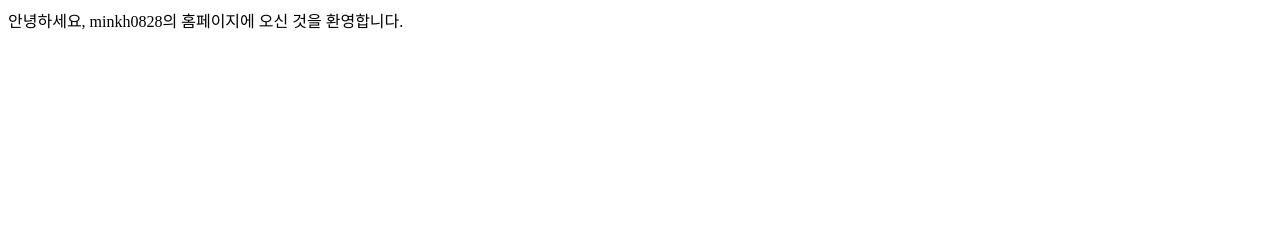
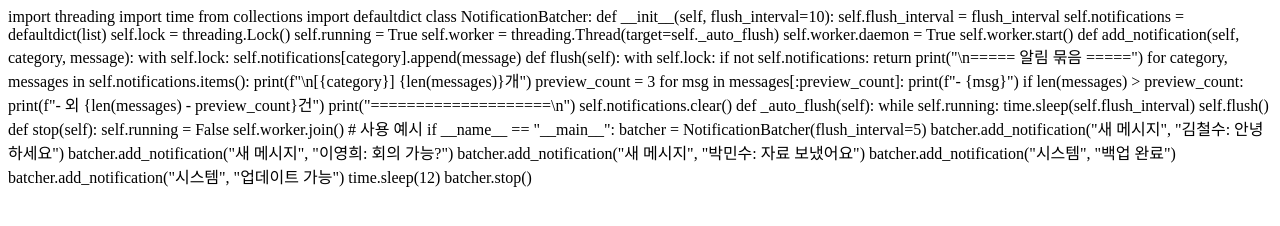
Before and after one commit to minkh0828/minkh0828.github.io, a plain HTML site: page index.html in a window 1280 px wide. Drawn offline with Linux system fonts and the light colour scheme.

Commit message:
Update index.html

```diff
--- a/index.html
+++ b/index.html
@@ -4,8 +4,70 @@
     <title>my home
     </title>
   </head>
-  <body>
-    안녕하세요, minkh0828의 홈페이지에 오신 것을 환영합니다.
+  <body>import threading
+import time
+from collections import defaultdict
+
+class NotificationBatcher:
+    def __init__(self, flush_interval=10):
+        self.flush_interval = flush_interval
+        self.notifications = defaultdict(list)
+        self.lock = threading.Lock()
+        self.running = True
+
+        self.worker = threading.Thread(target=self._auto_flush)
+        self.worker.daemon = True
+        self.worker.start()
+
+    def add_notification(self, category, message):
+        with self.lock:
+            self.notifications[category].append(message)
+
+    def flush(self):
+        with self.lock:
+            if not self.notifications:
+                return
+
+            print("\n===== 알림 묶음 =====")
+
+            for category, messages in self.notifications.items():
+                print(f"\n[{category}] {len(messages)}개")
+
+                preview_count = 3
+                for msg in messages[:preview_count]:
+                    print(f"- {msg}")
+
+                if len(messages) > preview_count:
+                    print(f"- 외 {len(messages) - preview_count}건")
+
+            print("====================\n")
+
+            self.notifications.clear()
+
+    def _auto_flush(self):
+        while self.running:
+            time.sleep(self.flush_interval)
+            self.flush()
+
+    def stop(self):
+        self.running = False
+        self.worker.join()
+
+
+# 사용 예시
+if __name__ == "__main__":
+    batcher = NotificationBatcher(flush_interval=5)
+
+    batcher.add_notification("새 메시지", "김철수: 안녕하세요")
+    batcher.add_notification("새 메시지", "이영희: 회의 가능?")
+    batcher.add_notification("새 메시지", "박민수: 자료 보냈어요")
+
+    batcher.add_notification("시스템", "백업 완료")
+    batcher.add_notification("시스템", "업데이트 가능")
+
+    time.sleep(12)
+
+    batcher.stop()
   </body>
 
 
```
